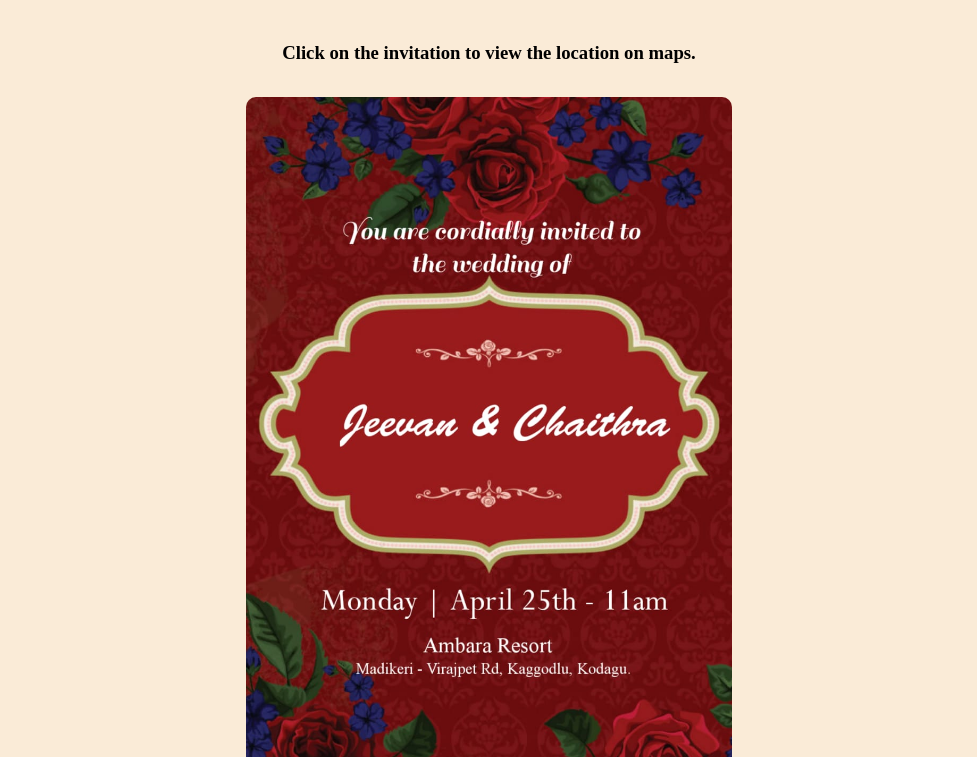
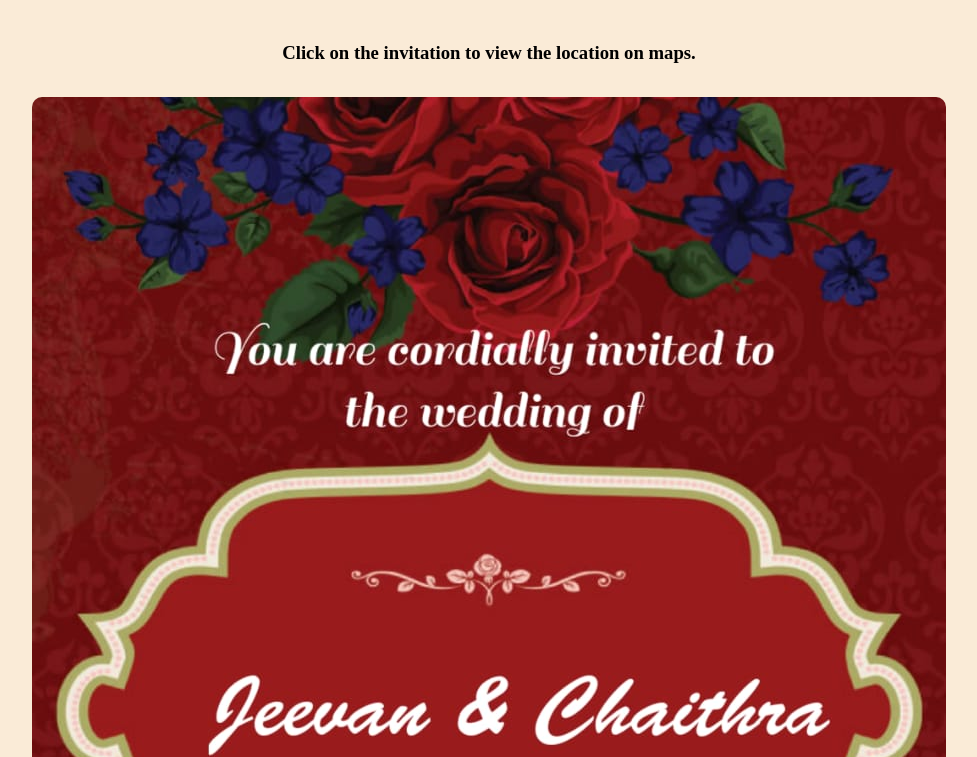
Before and after one commit to rks22/invitation, a plain HTML site: page index.html in a window 1280 px wide. Shown: the top 757 px of the page, without its empty margins (151-1128 px from the left). Drawn offline with Linux system fonts and the light colour scheme.

Commit message:
Update index.html

```diff
--- a/index.html
+++ b/index.html
@@ -8,7 +8,6 @@ section{
 padding:15px
 }
 img {
-height: calc(100vh - 120px);
 border-radius: 10px;
 }
 </style>
```
